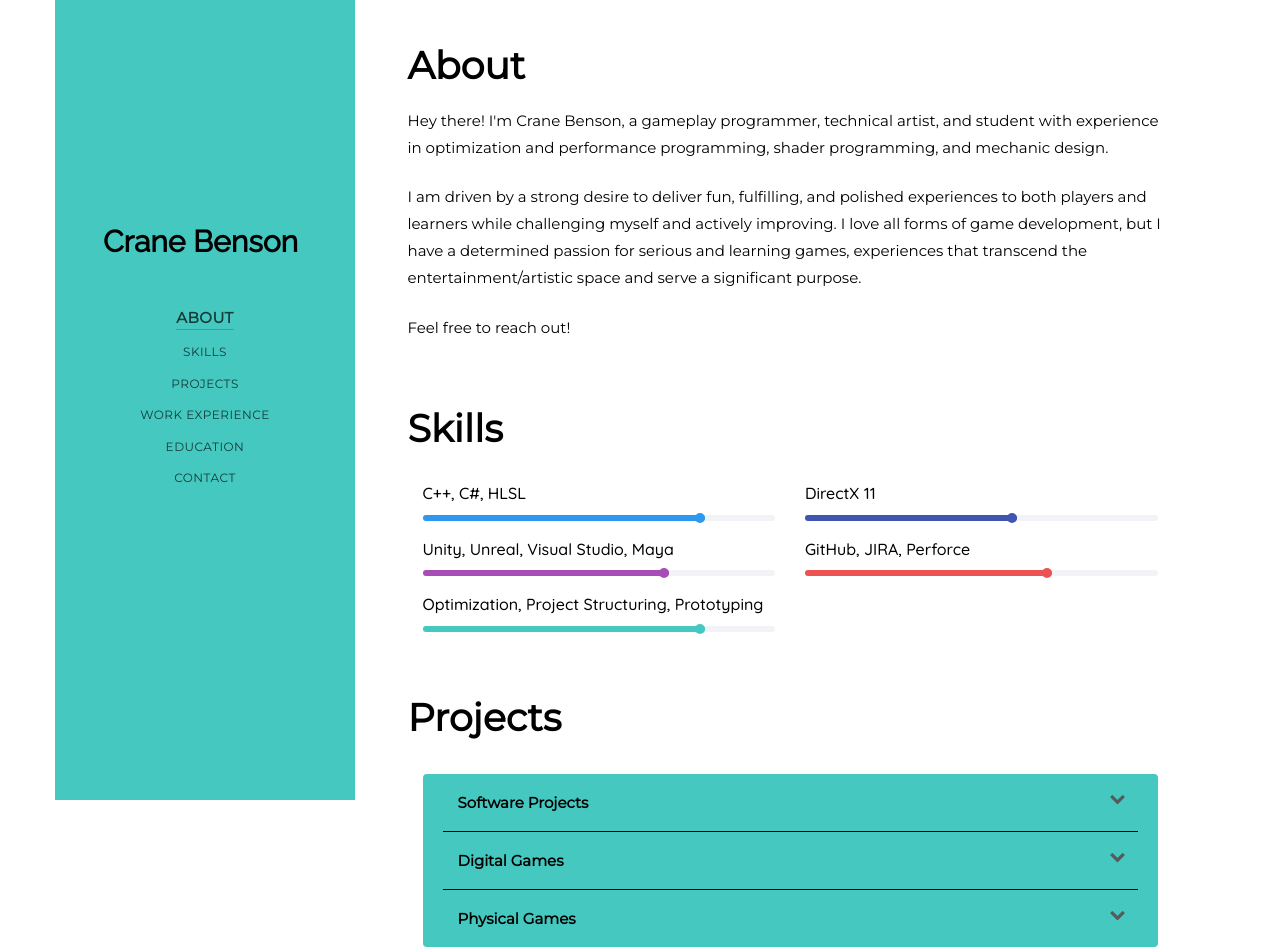
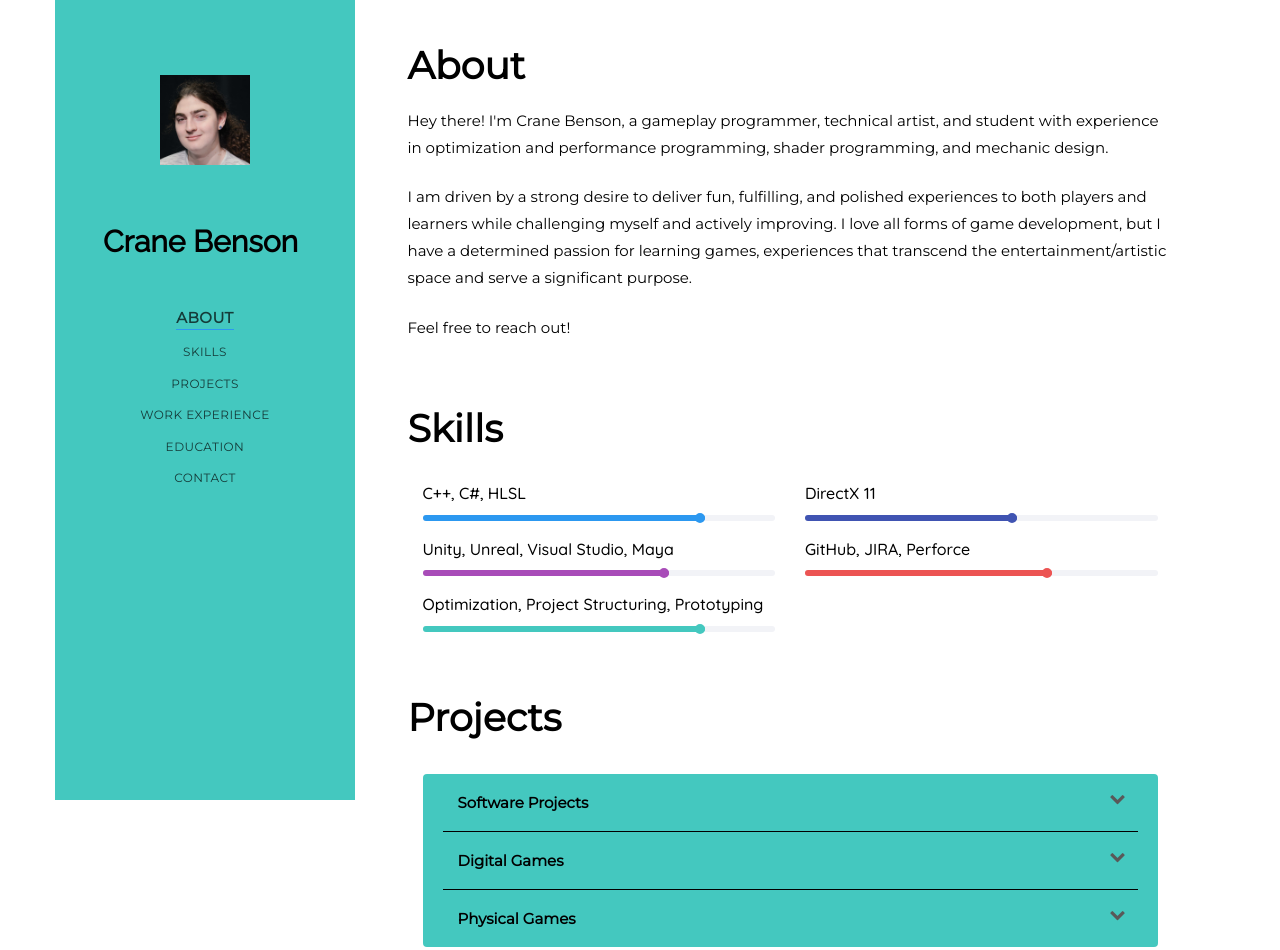
Before and after one commit to CJBenson/CJBenson.github.io, a plain HTML site: page index.html in a window 1280 px wide. Shown: the top 950 px of the page. Drawn offline with Linux system fonts and the light colour scheme; no server answers; a web font is replaced by a local one.

Commit message:
Headshot Added

```diff
--- a/data.js
+++ b/data.js
@@ -1,6 +1,6 @@
 export const bio = [
   "Hey there! I'm Crane Benson, a gameplay programmer, technical artist, and student with experience in optimization and performance programming, shader programming, and mechanic design.",
-  "I am driven by a strong desire to deliver fun, fulfilling, and polished experiences to both players and learners while challenging myself and actively improving. I love all forms of game development, but I have a determined passion for serious and learning games, experiences that transcend the entertainment/artistic space and serve a significant purpose.",
+  "I am driven by a strong desire to deliver fun, fulfilling, and polished experiences to both players and learners while challenging myself and actively improving. I love all forms of game development, but I have a determined passion for learning games, experiences that transcend the entertainment/artistic space and serve a significant purpose.",
   "Feel free to reach out!",
 ];
 
@@ -71,7 +71,7 @@ export const projects = {
       projectName: "Centipede Recreation",
       image: "images/centipede.png",
       summary:
-        "Recreated the classic arcade game Centipede from scratch. Developed entirely using C++ code with the barebones pure-C++ TEAL engine",
+        "Recreated the classic arcade game Centipede from scratch in C++ using the barebones TEAL engine.",
       preview: "https://cjbenson.github.io/",
       techStack: ["C++"],
     },
--- a/index.html
+++ b/index.html
@@ -30,7 +30,7 @@
          <aside id="colorlib-aside" role="complementary" class="border js-fullheight no-print">
             <div class="text-center">
                <div class="author-img">
-                  <!-- <img alt="profile-img" src="images/logo.png"> -->
+                  <img alt="profile-img" src="images/headshot.jpg">
                </div>
                <h1 id="colorlib-logo"><a href="./index.html">Crane
                      Benson</a>
```
Also changed, not shown: images/headshot.jpg (added).
